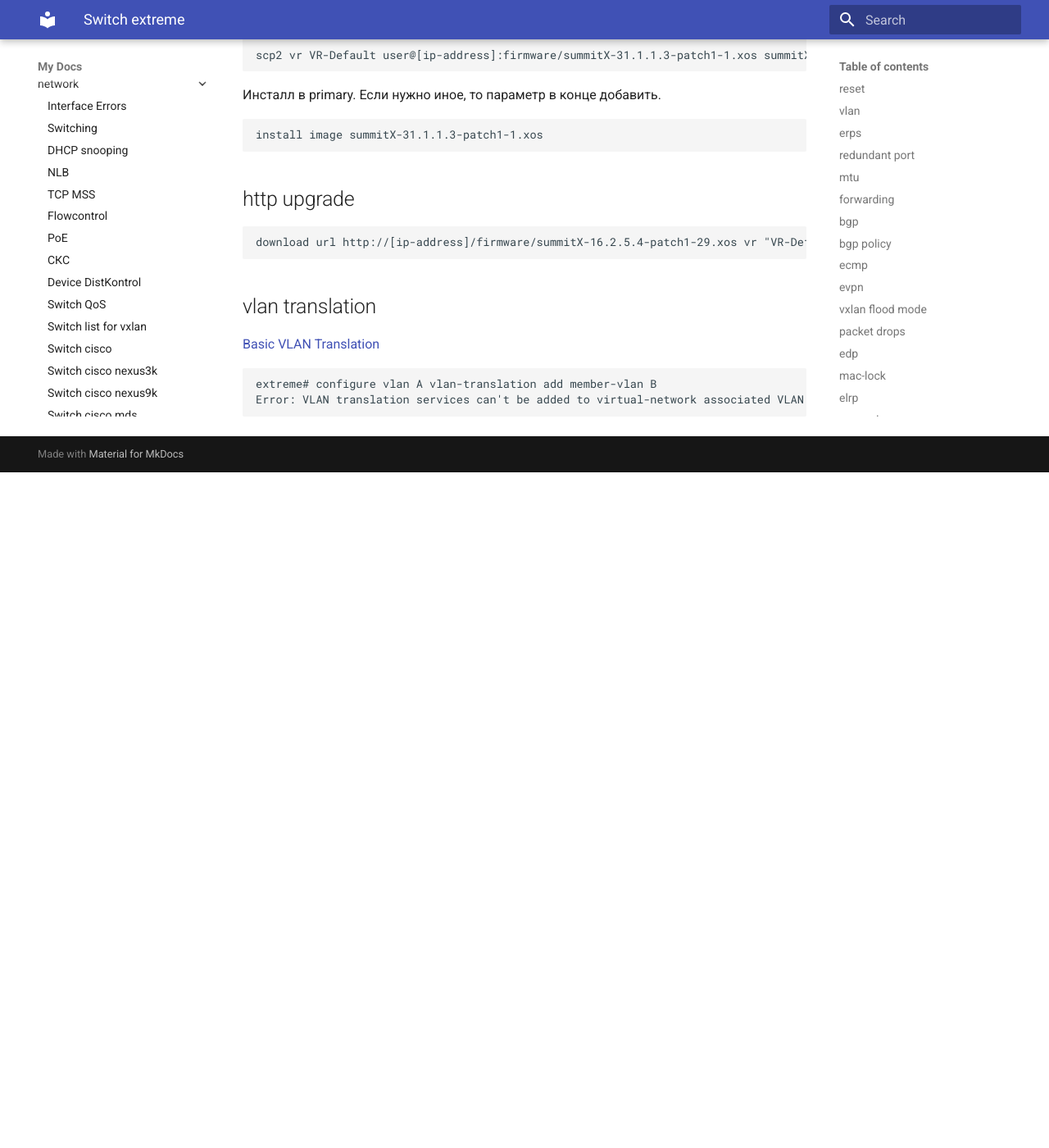
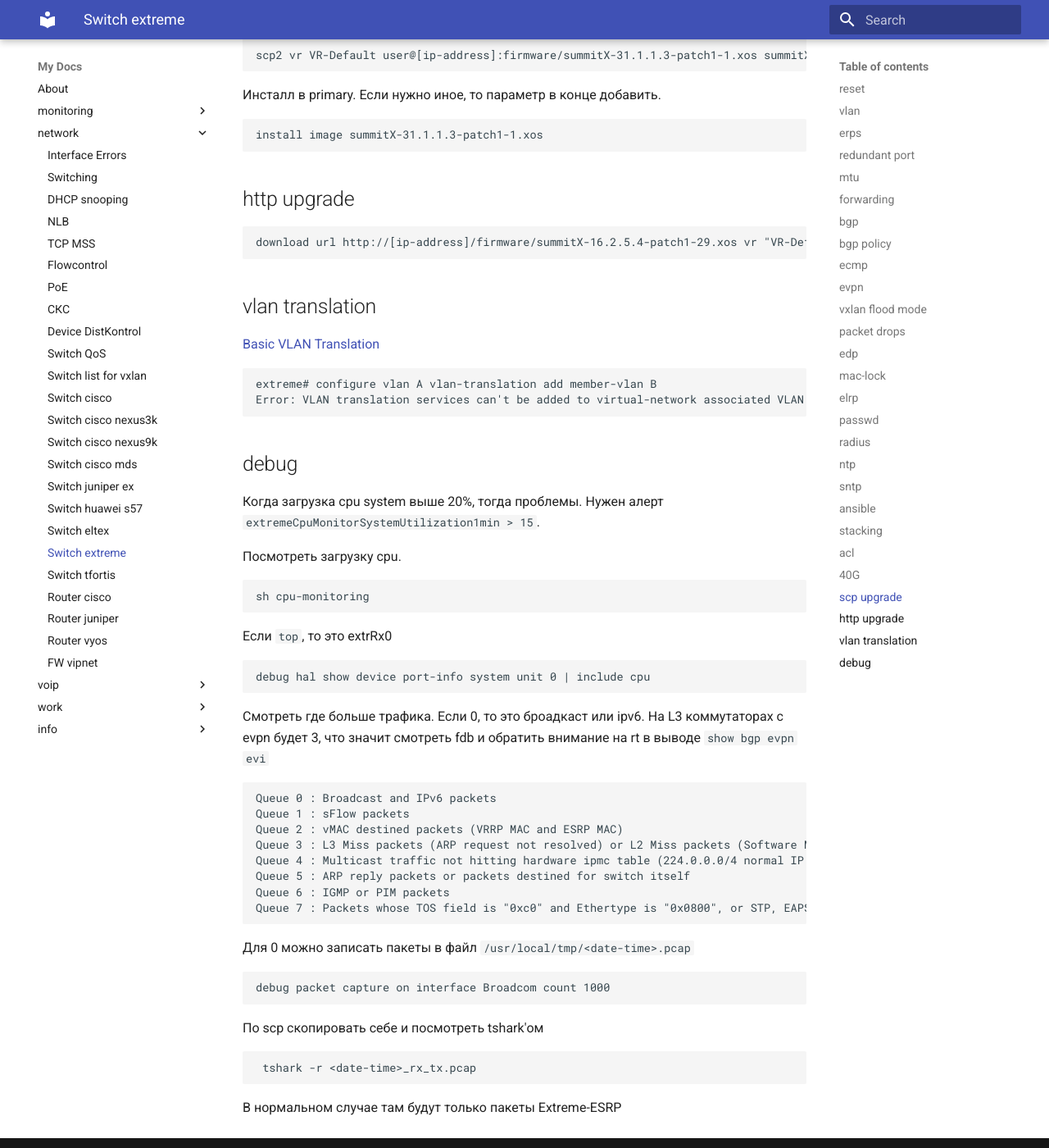
Before and after one commit to v98765/v98765.github.io, an MkDocs documentation site: the page built from docs/network/extreme.md, in a window 1280 px wide and 1400 px high, scrolled down 12234 px. Shown: the whole window at 82% size. Built offline with MkDocs 1.6.1 and Material for MkDocs 9.7.7, drawn with Linux system fonts in a browser that asks for light colours; before the commit the page ends 12810 px from its top, so only the background shows below that.

Commit message:
exos debug cpu

````diff
--- a/docs/network/extreme.md
+++ b/docs/network/extreme.md
@@ -538,3 +538,42 @@
 extreme# configure vlan A vlan-translation add member-vlan B
 Error: VLAN translation services can't be added to virtual-network associated VLAN A
 ```
+
+## debug
+
+Когда загрузка cpu system выше 20%, тогда проблемы.
+Нужен алерт `extremeCpuMonitorSystemUtilization1min > 15`.
+
+Посмотреть загрузку cpu.
+```text
+sh cpu-monitoring
+```
+Если `top`, то это extrRx0
+
+```text
+debug hal show device port-info system unit 0 | include cpu
+```
+
+Смотреть где больше трафика. Если 0, то это броадкаст или ipv6.
+На L3 коммутаторах с evpn будет 3, что значит смотреть fdb и обратить внимание на rt в выводе `show bgp evpn evi`
+
+```text
+Queue 0 : Broadcast and IPv6 packets
+Queue 1 : sFlow packets
+Queue 2 : vMAC destined packets (VRRP MAC and ESRP MAC)
+Queue 3 : L3 Miss packets (ARP request not resolved) or L2 Miss packets (Software MAC learning)
+Queue 4 : Multicast traffic not hitting hardware ipmc table (224.0.0.0/4 normal IP multicast packets neither IGMP nor PIM)
+Queue 5 : ARP reply packets or packets destined for switch itself
+Queue 6 : IGMP or PIM packets
+Queue 7 : Packets whose TOS field is "0xc0" and Ethertype is "0x0800", or STP, EAPS, EDP, OSPF packets
+```
+
+Для 0 можно записать пакеты в файл `/usr/local/tmp/<date-time>.pcap`
+```text
+debug packet capture on interface Broadcom count 1000
+```
+По scp скопировать себе и посмотреть tshark'ом
+```text
+ tshark -r <date-time>_rx_tx.pcap
+```
+В нормальном случае там будут только пакеты Extreme-ESRP
````
